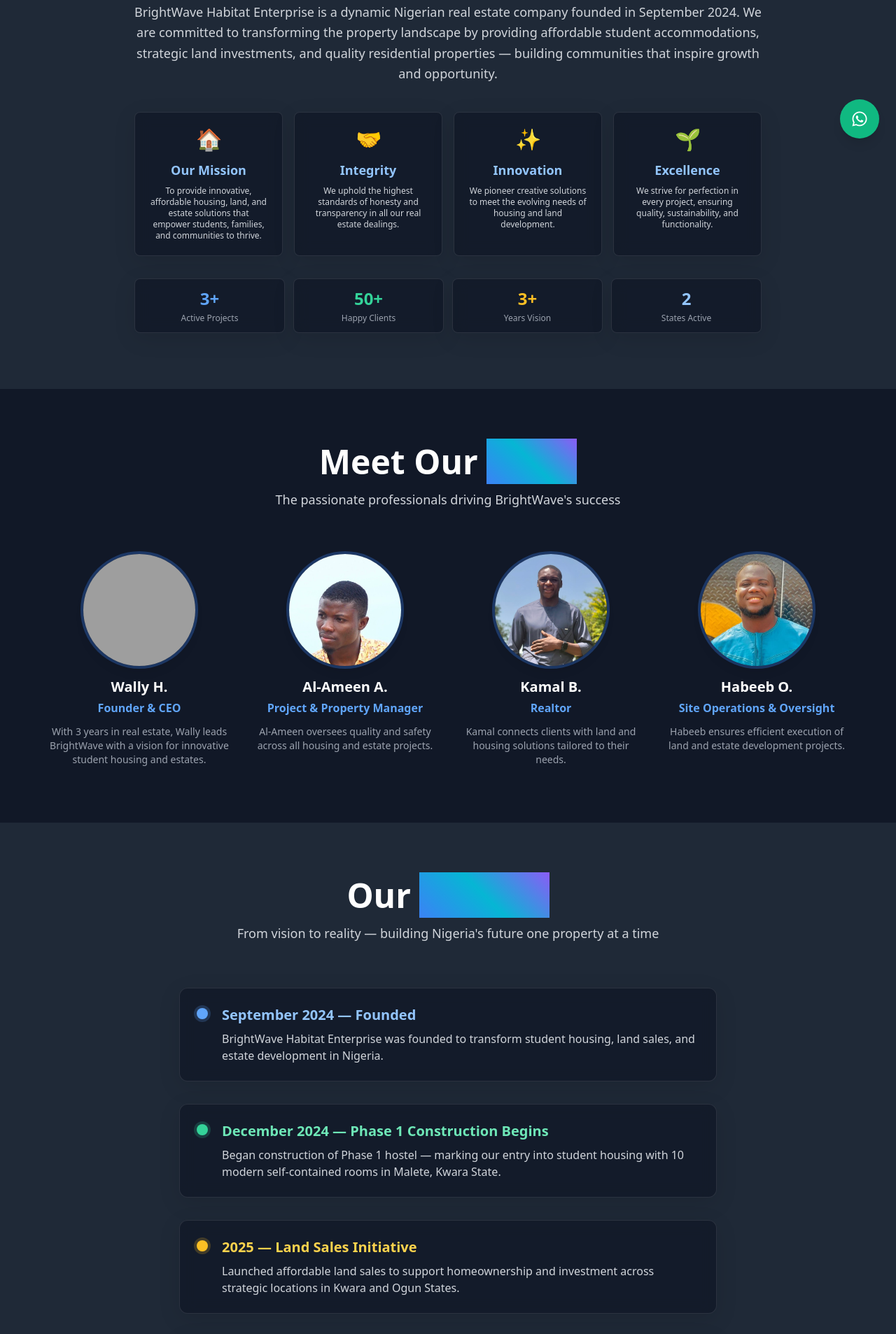
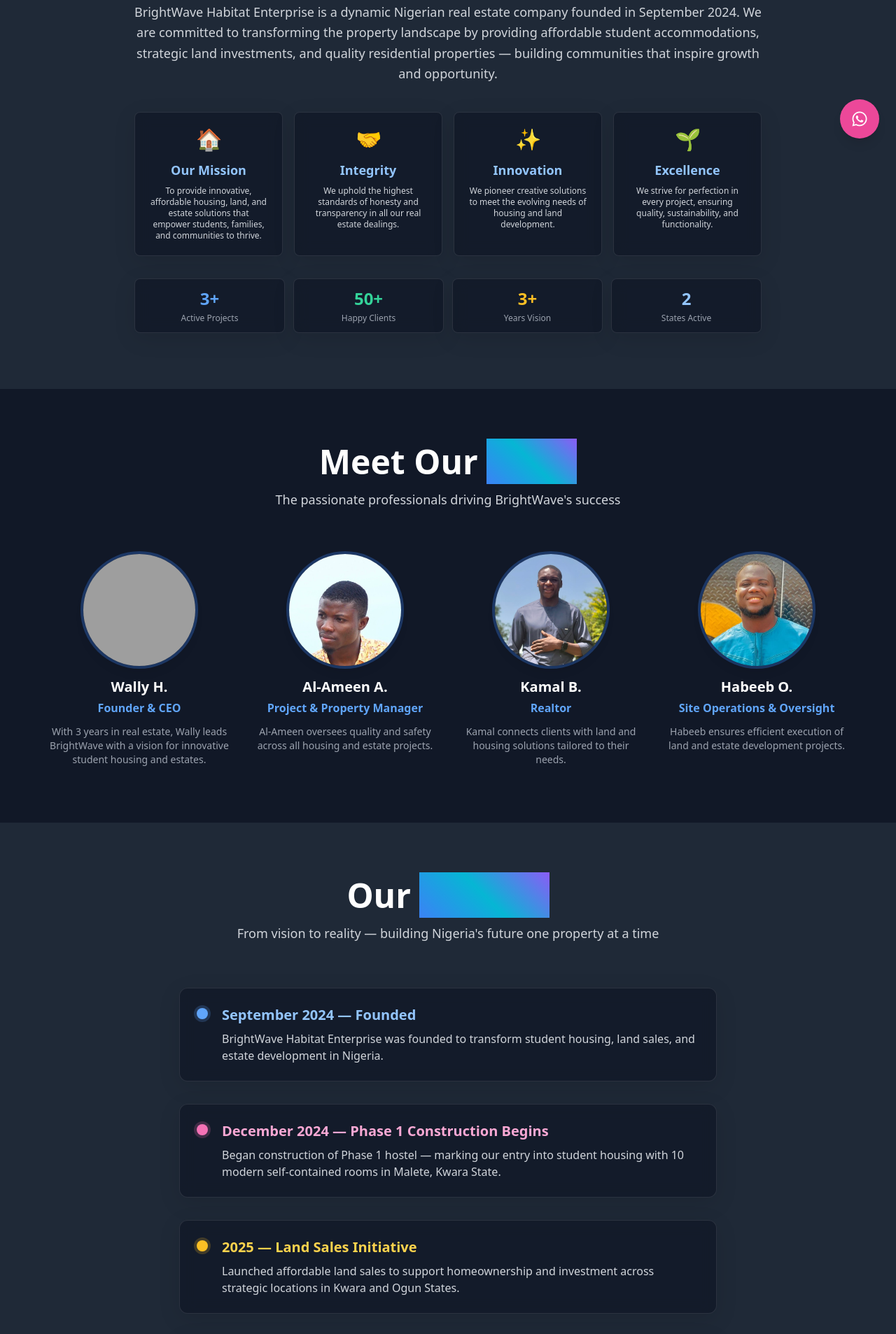
Before and after one commit to Wally0517/BrightWaveWebsite, a plain HTML site: page about.html in a window 1280 px wide. Shown: the part 578-2485 px from the top of the page at 70% size. Drawn offline with nearby package versions, Linux system fonts and the light colour scheme; grey boxes are pictures that could not be loaded.

```diff
--- a/about.html
+++ b/about.html
@@ -215,9 +215,9 @@
         </div>
 
         <div class="glass-effect p-6 rounded-xl flex items-start space-x-5" data-aos="fade-right" data-aos-delay="200">
-          <div class="w-4 h-4 bg-emerald-400 rounded-full mt-1 flex-shrink-0 ring-4 ring-emerald-400/20"></div>
+          <div class="w-4 h-4 bg-pink-400 rounded-full mt-1 flex-shrink-0 ring-4 ring-pink-400/20"></div>
           <div>
-            <h4 class="text-xl font-bold text-emerald-300 mb-2">December 2024 — Phase 1 Construction Begins</h4>
+            <h4 class="text-xl font-bold text-pink-300 mb-2">December 2024 — Phase 1 Construction Begins</h4>
             <p class="text-gray-300">Began construction of Phase 1 hostel — marking our entry into student housing with 10 modern self-contained rooms in Malete, Kwara State.</p>
           </div>
         </div>
@@ -253,7 +253,7 @@
               <span class="text-gray-300">Build 50+ modern student hostels by 2030 with top-tier amenities</span>
             </li>
             <li class="flex items-start">
-              <i class="fas fa-check text-emerald-400 mr-3 mt-1"></i>
+              <i class="fas fa-check text-pink-400 mr-3 mt-1"></i>
               <span class="text-gray-300">Facilitate land ownership for 30+ families through affordable sales by 2028</span>
             </li>
             <li class="flex items-start">
@@ -321,7 +321,7 @@
               <span>brightwaveenterprise0@gmail.com</span>
             </div>
             <div class="flex items-center space-x-2">
-              <i class="fab fa-whatsapp text-emerald-400"></i>
+              <i class="fab fa-whatsapp text-pink-400"></i>
               <span>+234 803 766 9462</span>
             </div>
             <div class="flex items-center space-x-2">
@@ -346,7 +346,7 @@
   <!-- Floating WhatsApp Button -->
   <div class="fixed bottom-6 right-6 z-50">
     <a href="https://wa.me/2348037669462" target="_blank" rel="noopener"
-       class="bg-emerald-500 hover:bg-emerald-600 text-white w-14 h-14 rounded-full shadow-lg flex items-center justify-center transition-all duration-300 hover-lift">
+       class="bg-pink-500 hover:bg-pink-600 text-white w-14 h-14 rounded-full shadow-lg flex items-center justify-center transition-all duration-300 hover-lift">
       <i class="fab fa-whatsapp text-2xl"></i>
     </a>
   </div>
```
